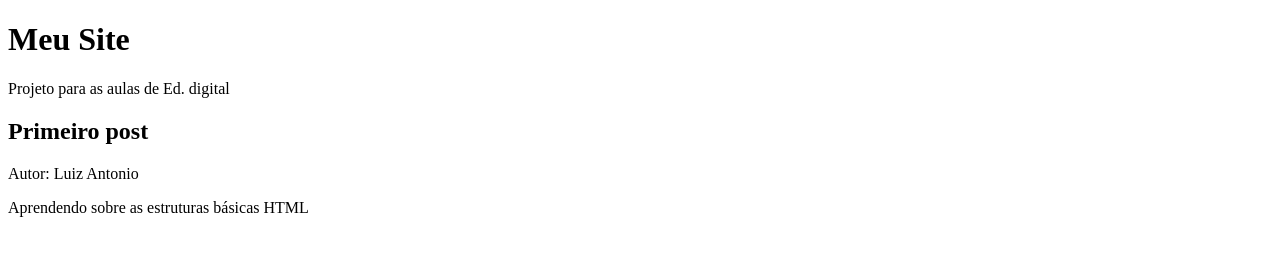
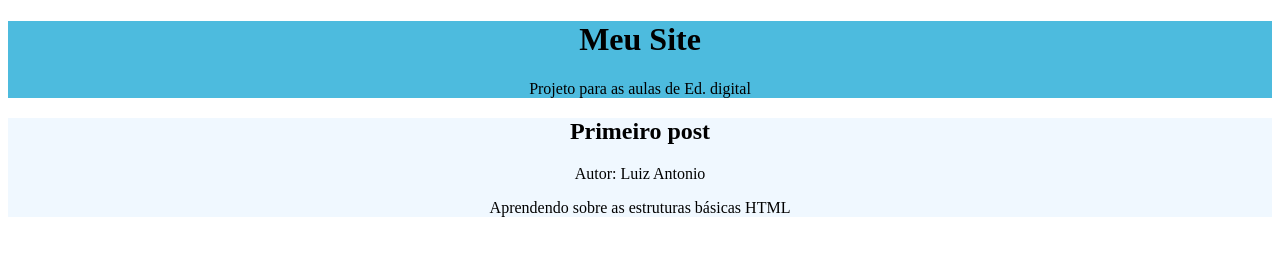
Before and after one commit to luizfagundessantos-hub/Proejto-aula, a plain HTML site: page index.html in a window 1280 px wide. Drawn offline with Linux system fonts and the light colour scheme.

Commit message:
correções

```diff
--- a/index.html
+++ b/index.html
@@ -4,7 +4,7 @@
     <meta charset="UTF-8">
     <meta name="viewport" content="width=device-width, initial-scale=1.0">
     <title>Document</title>
-    <link rel="stylesheet" href="" class="css">
+    <link rel="stylesheet" href="style.css">
 </head>
 <body>
 <header>
```
Also changed, not shown: style.css (renamed from Style.css), 1 other file.
